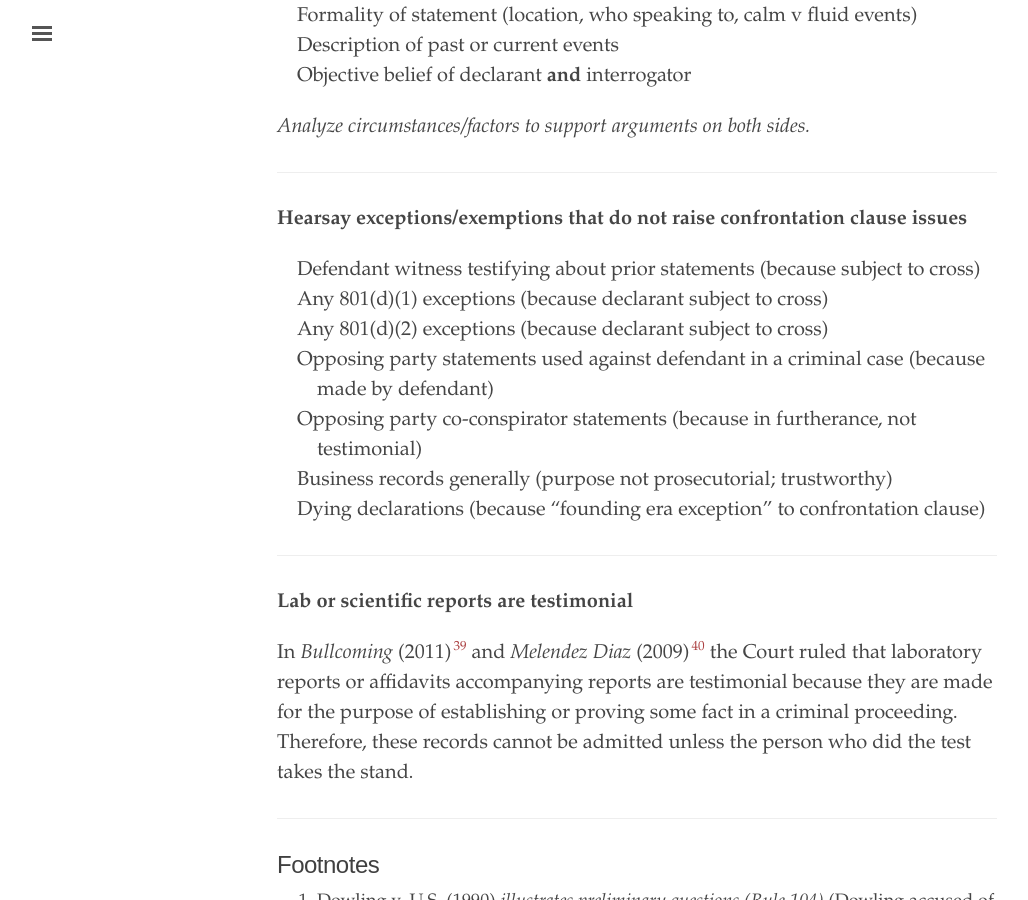
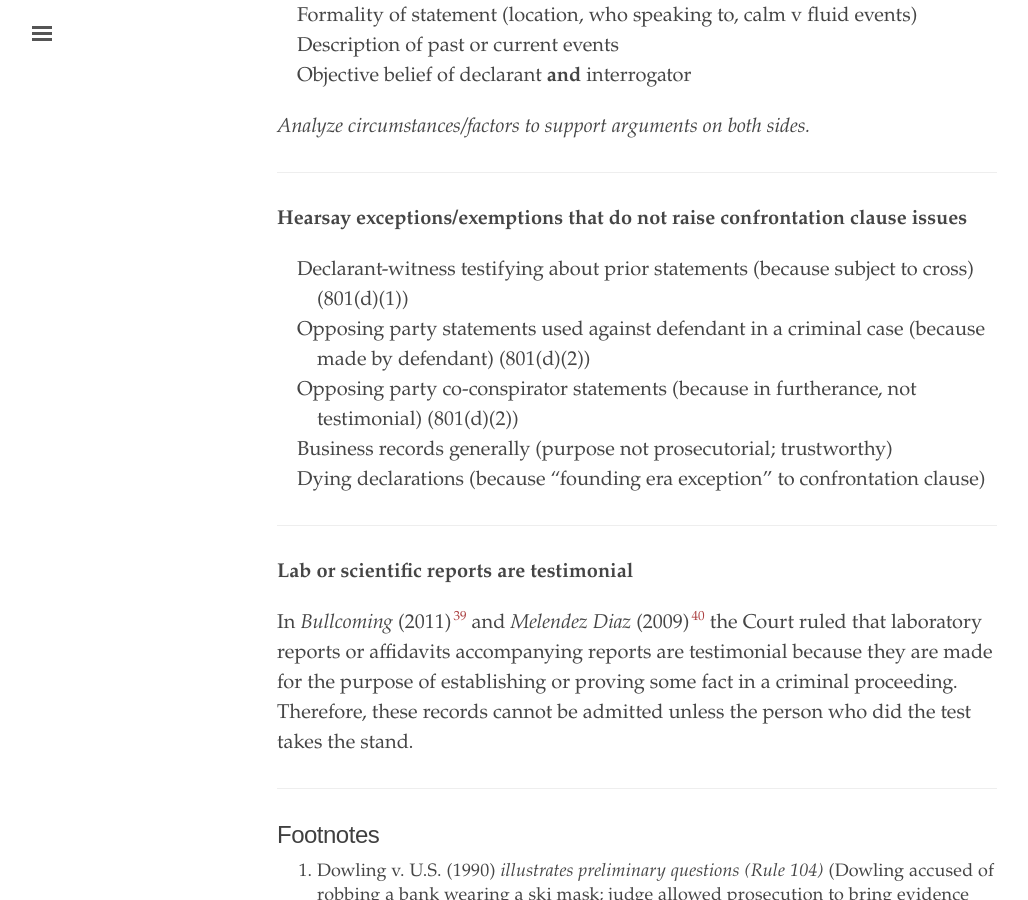
Before and after one commit to binipringle/right-to-be-forgotten, a Jekyll site: the page built from _texts/0-outline.md, in a window 1280 px wide and 900 px high, scrolled down 12301 px. Shown: the whole window, without its empty margins (3-1031 px from the left). Built offline with Jekyll 4.4.1, drawn with Linux system fonts in a browser that asks for light colours.

Commit message:
clarified hearsay exceptions that do not raise confrontation clause issues

```diff
--- a/_texts/0-outline.md
+++ b/_texts/0-outline.md
@@ -330,11 +330,9 @@ Statements made in response to police interrogation are **non-testimonial** if c
 
 **Hearsay exceptions/exemptions that do not raise confrontation clause issues**
 
-- {:.indent-1}Defendant witness testifying about prior statements (because subject to cross)
-- {:.indent-1}Any 801(d)(1) exceptions (because declarant subject to cross)
-- {:.indent-1}Any 801(d)(2) exceptions (because declarant subject to cross)
-- {:.indent-1}Opposing party statements used against defendant in a criminal case (because made by defendant)
-- {:.indent-1}Opposing party co-conspirator statements (because in furtherance, not testimonial)
+- {:.indent-1}Declarant-witness testifying about prior statements (because subject to cross) (801(d)(1))
+- {:.indent-1}Opposing party statements used against defendant in a criminal case (because made by defendant) (801(d)(2))
+- {:.indent-1}Opposing party co-conspirator statements (because in furtherance, not testimonial) (801(d)(2))
 - {:.indent-1}Business records generally (purpose not prosecutorial; trustworthy)
 - {:.indent-1}Dying declarations (because "founding era exception" to confrontation clause)
 
```
